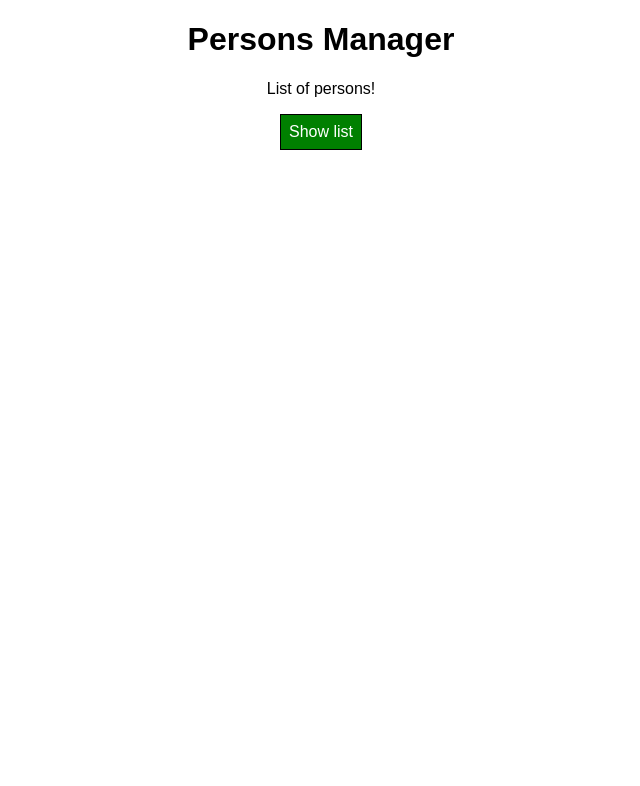
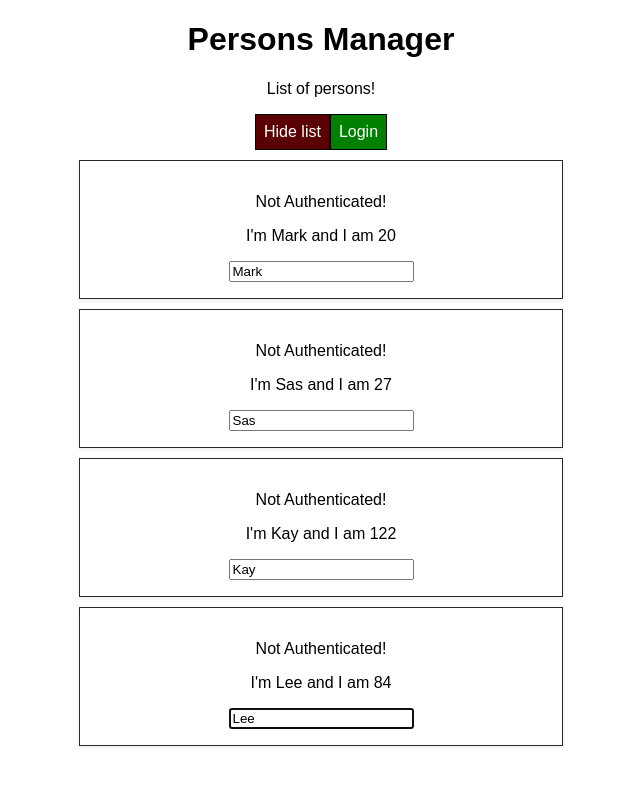
Before and after one commit to udr013/React_starter-project, a React app: page / in a window 1280 px wide. Shown: the top 786 px of the page, without its empty margins (319-959 px from the left). Built offline with nearby package versions, Linux system fonts and the light colour scheme.

Commit message:
context and hooks

```diff
--- a/src/Components/Header/Cockpit.js
+++ b/src/Components/Header/Cockpit.js
@@ -1,8 +1,20 @@
-import React, {useEffect} from 'react';
+import React, {useEffect, useRef, useContext } from 'react';
 import classes from './Cockpit.css';
+import AuthContext from '../../context/auth-context'
 
 //functional components use React hooks useEffect()
 const cockpit = (props) => {
+    // Does not work in function component as we do not have a constructor
+    // const toggleBtnRef =React.React.createRef();
+    // We can use a hook ;)
+    const toggleBtnRef = useRef(null);
+    //To early
+    //toggleBtnRef.current.click();
+
+    // this does not work in functional components!
+    // static contextType = AuthContext;
+    // So we use a hook again!
+    const authContext = useContext(AuthContext);
 
     // will run for every render cycle
     useEffect(()=>{
@@ -13,6 +25,7 @@ const cockpit = (props) => {
 
     // will run for every render cycle
     useEffect(()=>{
+        toggleBtnRef.current.click();
         console.log('[Cockpit.js] useEffect 2')
         // setTimeout(() => {
             // alert('Will start in useEffect 2 ')
@@ -41,9 +54,13 @@ const cockpit = (props) => {
         <div className={classes.Cockpit}>
             <h1>{props.title}</h1>
             <p className={assignedClasses.join(' ')}>List of persons!</p>
-            <button className={btnClasses} onClick={props.toggle}>
+            <button key='1' ref={toggleBtnRef} className={btnClasses} onClick={props.toggle}>
                 {props.text}
             </button>
+            {/* <AuthContext.Consumer>
+            {(context) => !context.authenticated? <button onClick={context.login}>Login</button>: null}
+            </AuthContext.Consumer> */}
+            {!authContext.authenticated ? <button onClick={authContext.login}>Login</button>: null}
         </div>
     )
 };
--- a/src/Components/Persons/Person/Person.js
+++ b/src/Components/Persons/Person/Person.js
@@ -1,9 +1,18 @@
-import React, { Component, Fragment } from 'react';
-import PropTypes from 'prop-types';
-import withClass from '../../../hoc/withClass'
-import classes from './Person.css';
+import React, { Component, Fragment } from "react";
+import PropTypes from "prop-types";
+import withClass from "../../../hoc/withClass";
+import classes from "./Person.css";
+import AuthContext from '../../../context/auth-context'
 
 class Person extends Component {
+
+    constructor (props){
+        super(props)
+        this.inputElementRef = React.createRef();
+    }
+
+    // get required context and access it anywhere in class base components with 'context'
+    static contextType = AuthContext;
 
   // // lifecyle firstState, normally you won't use this state
   // static getDerivedStateFromProps(props, state) {
@@ -13,35 +22,52 @@ class Person extends Component {
 
   // lifecyle secondState
   shouldComponentUpdate(nextProps, nextState) {
-        console.log('[Person.js] shouldComponentUpdate')
+    console.log("[Person.js] shouldComponentUpdate");
     // we need to return boolean
     return true;
   }
 
   // lifecyle thirdState
   getSnapshotBeforeUpdate(prevProps, prevState) {
-        console.log('[Person.js] getSnapshotBeforeUpdate')
+    console.log("[Person.js] getSnapshotBeforeUpdate");
     return null;
   }
 
+  componentDidMount(){
+    //   this.inputElement.focus();
+    this.inputElementRef.current.focus();
+    console.log(this.context)
+  }
   // lifecyle fourthState
   render() {
-        console.log('[Person.js] render')
+    console.log("[Person.js] render");
     return (
-            <Fragment >
-                <p onClick={this.props.click} >I'm {this.props.name} and I am {this.props.age}</p>
+      <Fragment>
+        {/* <AuthContext.Consumer>
+        { (context) => context.authenticated ? <p>Authenticated!</p> : <p>Not Authenticated!</p>}
+        </AuthContext.Consumer> */}
+        {this.context.authenticated ? <p>Authenticated!</p> : <p>Not Authenticated!</p>}
+        <p onClick={this.props.click}>
+          I'm {this.props.name} and I am {this.props.age}
+        </p>
         <p>{this.props.children}</p>
-                <input type="text" onChange={
-                    this.props.changed} value={this.props.name}></input>
+        <input
+          key="12"
+        //   ref={(inputEl) => {this.inputElement = inputEl}}
+          ref={this.inputElementRef}
+          type="text"
+          onChange={this.props.changed}
+          value={this.props.name}
+        />
       </Fragment>
-        )
+    );
   }
 
   // lifecyle fifthState
   componentDidUpdate() {
-        console.log('[Person.js] componentDidUpdate')
+    console.log("[Person.js] componentDidUpdate");
   }
-};
+}
 
 //add type savety to props
 Person.PropTypes = {
--- a/src/Components/Persons/Persons.js
+++ b/src/Components/Persons/Persons.js
@@ -41,6 +41,8 @@ import Person from './Person/Person';
                 key={person.id}
                 click={() => this.props.clicked(index)}
                 changed={(event) => this.props.changed(event, person.id)}
+                // use context not to pass on variables this component is not interested in..
+                //isAuth={this.props.isAuthenticated}
             />
         }
         )
--- a/src/Containers/App.js
+++ b/src/Containers/App.js
@@ -6,6 +6,7 @@ import Persons from '../Components/Persons/Persons';
 import Cockpit from '../Components/Header/Cockpit';
 import Auxiliary from '../hoc/Auxiliary';
 import withClass from "../hoc/withClass";
+import AuthContext from '../context/auth-context'
 
 
 class App extends Component {
@@ -40,7 +41,8 @@ class App extends Component {
     ],
     showPersons: false,
     buttontext: 'Show list',
-    changeCounter: 0
+    changeCounter: 0,
+    authenticated: false
   }
 
   nameChangedHandler = (event, id) => {
@@ -91,6 +93,10 @@ class App extends Component {
     this.setState({ showPersons: !show });
   }
 
+  loginHandler = () => {
+    this.setState({authenticated : true});
+  }
+
   // lifecyle fourthState
   //everything within render will be executed
   render() {
@@ -104,20 +110,26 @@ class App extends Component {
       persons = <Persons
         persons={this.state.persons}
         clicked={this.deletePersonHandler}
-        changed={this.nameChangedHandler} />;
+        changed={this.nameChangedHandler}
+        isAuthenticated= {this.state.authenticated}
+        />;
     }
 
     return (
       <Auxiliary>
+        <AuthContext.Provider value={{authenticated: this.state.authenticated, login: this.loginHandler}}>
         <Cockpit
           title={this.props.appTitle}
           personsLength={this.state.persons.length}
           showPersons={this.state.showPersons}
           toggle={this.togglePersonList}
           text={this.state.buttontext}
+          // we use context now..
+          // login={this.loginHandler}
         />
         {/* just use the conditinal set persons variable...  */}
         {persons}
+        </AuthContext.Provider>
       </Auxiliary>
     );
   }
--- /dev/null
+++ b/src/context/auth-context.js
@@ -0,0 +1,10 @@
+import React from 'react';
+
+const AuthContext = React.createContext(
+    {
+        authenticated : false,
+        login: () => {}
+    }
+);
+
+export default AuthContext;
```
Lines whose indentation alone changed are shown as unchanged.
